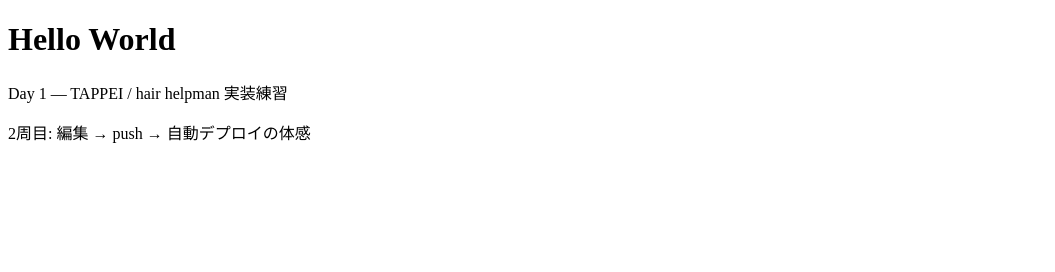
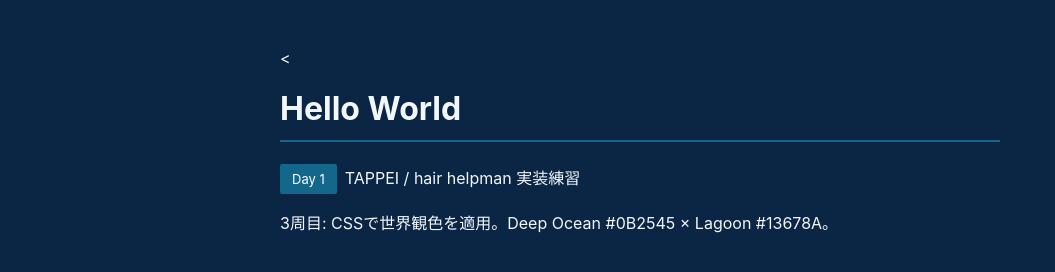
Before and after one commit to Tatupeita/hello-world-day1, a plain HTML site: page index.html in a window 1280 px wide. Shown: the whole page, without its empty margins (0-1055 px from the left). Drawn offline with Linux system fonts and the light colour scheme.

Commit message:
3周目: CSS追加、海の色を適用

```diff
--- a/index.html
+++ b/index.html
@@ -1,12 +1,39 @@
-<!DOCTYPE html>
+<<!DOCTYPE html>
 <html lang="ja">
 <head>
   <meta charset="UTF-8">
   <title>Hello World - Day 1</title>
+  <style>
+    body {
+      font-family: -apple-system, "Hiragino Sans", sans-serif;
+      background: #0B2545;
+      color: #F2F7FA;
+      padding: 48px 24px;
+      max-width: 720px;
+      margin: 0 auto;
+    }
+    h1 {
+      font-size: 32px;
+      border-bottom: 2px solid #13678A;
+      padding-bottom: 12px;
+    }
+    p {
+      line-height: 1.7;
+    }
+    .badge {
+      display: inline-block;
+      background: #13678A;
+      color: #fff;
+      padding: 4px 12px;
+      border-radius: 2px;
+      font-size: 13px;
+      margin-right: 8px;
+    }
+  </style>
 </head>
 <body>
   <h1>Hello World</h1>
-  <p>Day 1 — TAPPEI / hair helpman 実装練習</p>
-  <p>2周目: 編集 → push → 自動デプロイの体感</p>
+  <p><span class="badge">Day 1</span>TAPPEI / hair helpman 実装練習</p>
+  <p>3周目: CSSで世界観色を適用。Deep Ocean #0B2545 × Lagoon #13678A。</p>
 </body>
 </html>
```
